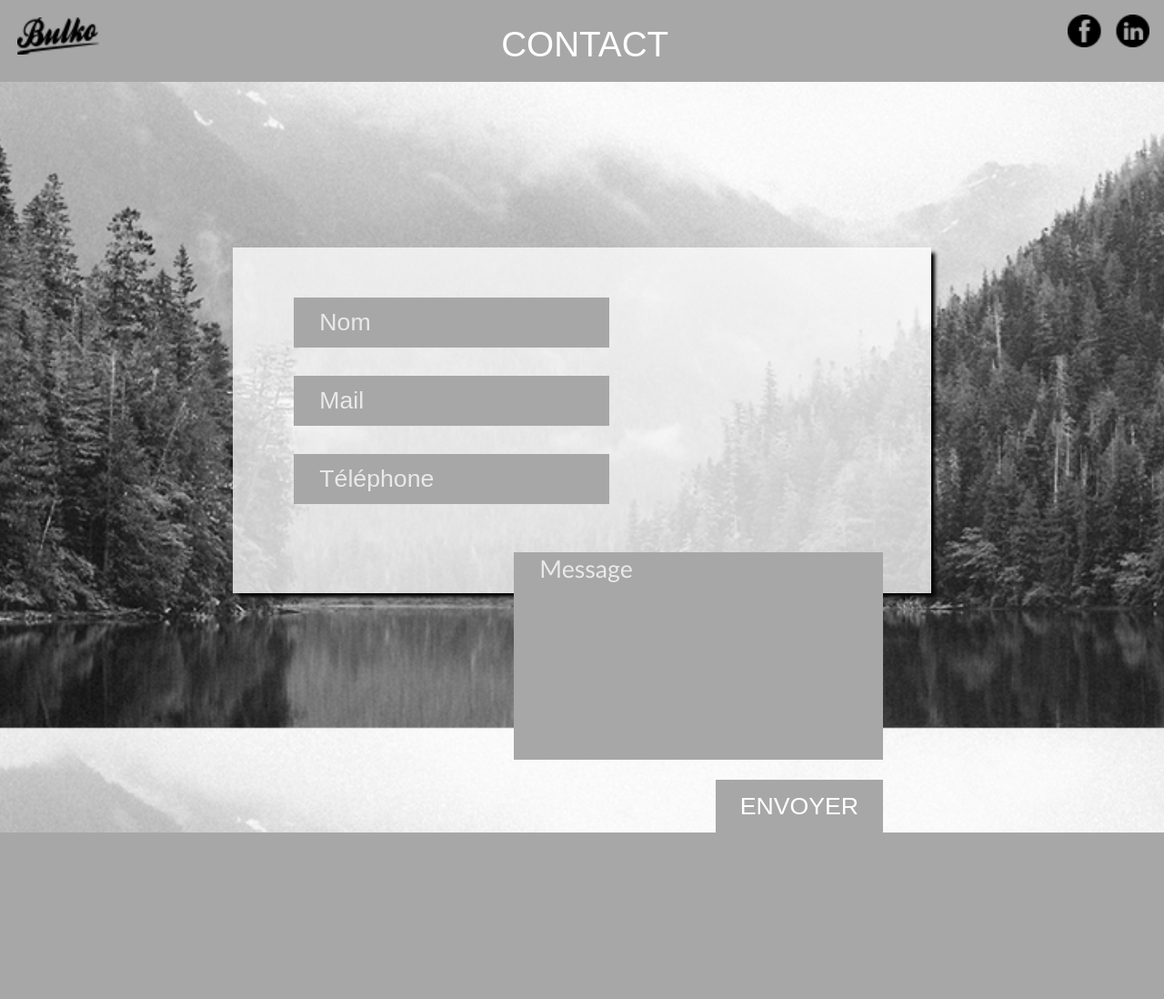
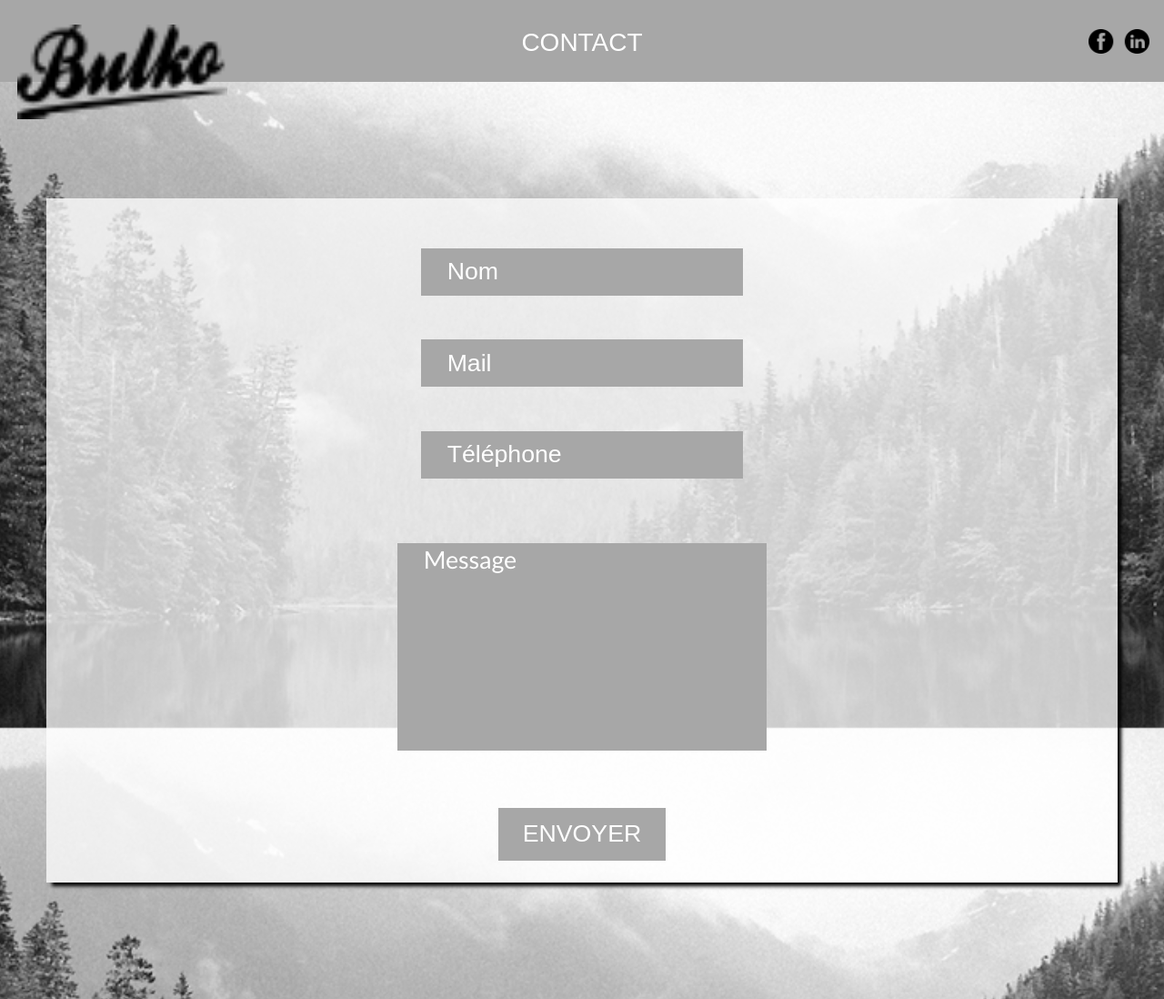
Before and after one commit to Marchape/Exercice-Alternance, a PHP site: page /bulko/ in a window 1280 px wide. Shown: the whole page at 91% size. Before the commit the page ends 915 px from the top, so only its background shows below. Run offline with PHP 8.4, Linux system fonts and the light colour scheme.

Commit message:
Add files via upload
Version finale

```diff
--- a/index.php
+++ b/index.php
@@ -34,8 +34,8 @@
                 <input type="text" class="form" id="phone" name="phone" placeholder="Téléphone"><br/>
             </div>
             <div id="cd">
-                    <textarea id="message" name="message" placeholder="Message" rows="7" cols="25"></textarea><br/><br/>
-                    <input type="submit" class="form" id="bouton" name="bouton" value="ENVOYER"/>
+                    <textarea id="message" class="form2"name="message" placeholder="Message" rows="7" cols="25"></textarea><br/><br/>
+                    <input type="submit" class="form2" id="bouton" name="bouton" value="ENVOYER"/>
             </div>
         </form>
 
--- a/resultat.php
+++ b/resultat.php
@@ -12,7 +12,7 @@ class utilisateurs {
               while($data=mysqli_fetch_assoc($result)) {
                  $mon_tableau_de_utilisateurs[$i]['id']=$data['id'];
                  $mon_tableau_de_utilisateurs[$i]['nom']=$data['nom'];
-				 $mon_tableau_de_utilisateurs[$i]['phone']=$data['phone'];
+				     $mon_tableau_de_utilisateurs[$i]['phone']=$data['phone'];
                  $mon_tableau_de_utilisateurs[$i]['message']=$data['message'];
                  $mon_tableau_de_utilisateurs[$i]['mail']=$data['mail'];
 
--- a/style.css
+++ b/style.css
@@ -211,3 +211,79 @@ textarea:focus {
         margin-top: 1em;
     }
 }
+@media(min-width: 768px) and (max-width: 1388px) {
+    header {
+        width: 100%;
+    }
+    #logo {
+        position: absolute;
+        width: 18%;
+        height: auto;
+        top: 1%;
+        left: 0px;
+    }
+    #contact {
+        margin-top: 1.1em;
+        font: 21pt Gill, sans-serif;
+        text-align: center;
+    }
+    #rs {
+        position: absolute;
+        top: 2%;
+        right: 0px;
+        float: right;
+        height: auto;
+        /*display: inline-block;*/
+    }
+    #rs img {
+        width: 70%;
+    }
+    #formulaire {
+        height: 47em;
+        margin-top: 10%;
+        margin-bottom: 10%;
+        margin-left: 4%;
+        margin-right: 4%;
+    }
+    #cg {
+        margin-left: auto;
+        margin-right: auto;
+        width: 100%;
+        display: flex;
+        flex-direction: column;
+        align-items: center;
+        justify-content: center;
+    }
+    #cg input {
+        width: 350px;
+        height: 50px;
+        align-self: center;
+        margin-left: 0;
+    }
+     ::placeholder {
+        /* opacity: 0.75; */
+        opacity: 1;
+    }
+    #cd {clear:both;
+        margin-left: auto;
+        margin-right: auto;
+        width: 100%;
+        height: 100%;
+        display: flex;
+        flex-direction: column;
+        align-items: center;
+        justify-content: center;
+        bottom: 0;
+    }
+    #cd .form2 {clear:both;
+        position: relative;
+        margin-top: 2em;
+        align-self: center;
+        margin-right: 0;
+    }
+   #cd #bouton {
+
+        margin-right: 0;
+        margin-top: 1em;
+    }
+}
```
Also changed, not shown: controller.php (+6 -5 lines).
